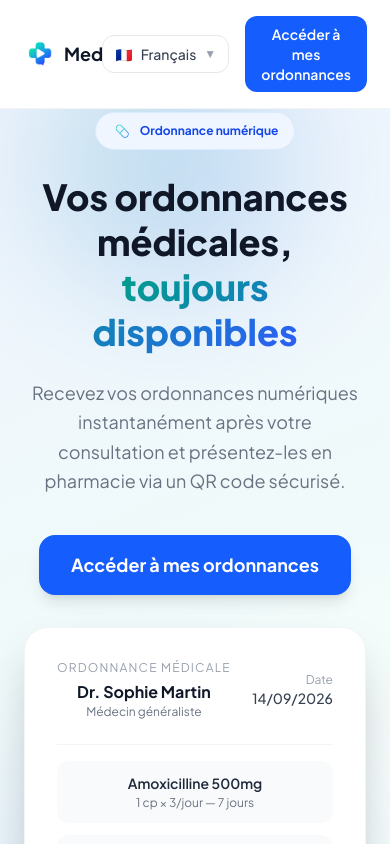
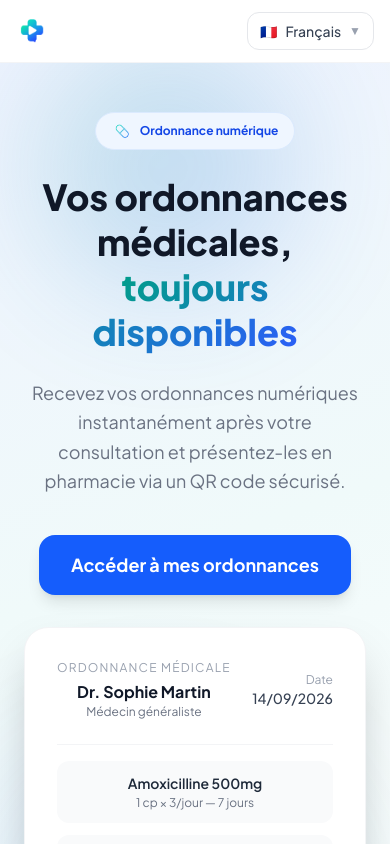
Before and after one commit to All185/medivio-frontend, a Next.js app: page /features/ordonnance in a window 390 px wide. Shown: the top 844 px of the page. Built offline with nearby package versions, Linux system fonts and the light colour scheme.

Commit message:
fix: header mobile optimisé pages features

```diff
--- a/app/features/consultation-differee/page.tsx
+++ b/app/features/consultation-differee/page.tsx
@@ -10,14 +10,14 @@ export default function ConsultationDiffereeFeaturePage() {
 
   return (
     <div className="min-h-screen bg-white">
-      <header className="fixed top-0 left-0 right-0 z-50 bg-white border-b border-gray-100 px-6 py-4 flex items-center justify-between">
+      <header className="fixed top-0 left-0 right-0 z-50 bg-white border-b border-gray-100 px-4 py-3 flex items-center justify-between">
         <div className="flex items-center gap-2 cursor-pointer" onClick={() => router.push('/')}>
           <Image src="/logo.png" alt="Medivio" width={32} height={32} style={{ objectFit: 'contain' }} />
-          <span className="font-bold text-gray-900 text-lg">Medivio</span>
+          <span className="font-bold text-gray-900 text-lg hidden sm:block">Medivio</span>
         </div>
-        <div className="flex items-center gap-4">
+        <div className="flex items-center gap-2">
           <LanguageSwitcher />
-          <button onClick={() => router.push('/register')} className="text-sm text-white font-semibold px-4 py-2 rounded-xl bg-blue-600">
+          <button onClick={() => router.push('/register')} className="hidden sm:block text-sm text-white font-semibold px-4 py-2 rounded-xl bg-blue-600">
             {t('async_page.cta_primary')}
           </button>
         </div>
--- a/app/features/ordonnance/page.tsx
+++ b/app/features/ordonnance/page.tsx
@@ -10,14 +10,14 @@ export default function OrdonnanceFeaturePage() {
 
   return (
     <div className="min-h-screen bg-white">
-      <header className="fixed top-0 left-0 right-0 z-50 bg-white border-b border-gray-100 px-6 py-4 flex items-center justify-between">
+      <header className="fixed top-0 left-0 right-0 z-50 bg-white border-b border-gray-100 px-4 py-3 flex items-center justify-between">
         <div className="flex items-center gap-2 cursor-pointer" onClick={() => router.push('/')}>
           <Image src="/logo.png" alt="Medivio" width={32} height={32} style={{ objectFit: 'contain' }} />
-          <span className="font-bold text-gray-900 text-lg">Medivio</span>
+          <span className="font-bold text-gray-900 text-lg hidden sm:block">Medivio</span>
         </div>
-        <div className="flex items-center gap-4">
+        <div className="flex items-center gap-2">
           <LanguageSwitcher />
-          <button onClick={() => router.push('/register')} className="text-sm text-white font-semibold px-4 py-2 rounded-xl bg-blue-600">
+          <button onClick={() => router.push('/register')} className="hidden sm:block text-sm text-white font-semibold px-4 py-2 rounded-xl bg-blue-600">
             {t('ordonnance_page.cta_primary')}
           </button>
         </div>
--- a/app/features/suivi-chronique/page.tsx
+++ b/app/features/suivi-chronique/page.tsx
@@ -10,14 +10,14 @@ export default function SuiviChroniqueFeaturePage() {
 
   return (
     <div className="min-h-screen bg-white">
-      <header className="fixed top-0 left-0 right-0 z-50 bg-white border-b border-gray-100 px-6 py-4 flex items-center justify-between">
+      <header className="fixed top-0 left-0 right-0 z-50 bg-white border-b border-gray-100 px-4 py-3 flex items-center justify-between">
         <div className="flex items-center gap-2 cursor-pointer" onClick={() => router.push('/')}>
           <Image src="/logo.png" alt="Medivio" width={32} height={32} style={{ objectFit: 'contain' }} />
-          <span className="font-bold text-gray-900 text-lg">Medivio</span>
+          <span className="font-bold text-gray-900 text-lg hidden sm:block">Medivio</span>
         </div>
-        <div className="flex items-center gap-4">
+        <div className="flex items-center gap-2">
           <LanguageSwitcher />
-          <button onClick={() => router.push('/register')} className="text-sm text-white font-semibold px-4 py-2 rounded-xl bg-blue-600">
+          <button onClick={() => router.push('/register')} className="hidden sm:block text-sm text-white font-semibold px-4 py-2 rounded-xl bg-blue-600">
             {t('chronic_page.cta_primary')}
           </button>
         </div>
--- a/app/features/teleconsultation/page.tsx
+++ b/app/features/teleconsultation/page.tsx
@@ -10,14 +10,14 @@ export default function TeleconsultationFeaturePage() {
 
   return (
     <div className="min-h-screen bg-white">
-      <header className="fixed top-0 left-0 right-0 z-50 bg-white border-b border-gray-100 px-6 py-4 flex items-center justify-between">
+      <header className="fixed top-0 left-0 right-0 z-50 bg-white border-b border-gray-100 px-4 py-3 flex items-center justify-between">
         <div className="flex items-center gap-2 cursor-pointer" onClick={() => router.push('/')}>
           <Image src="/logo.png" alt="Medivio" width={32} height={32} style={{ objectFit: 'contain' }} />
-          <span className="font-bold text-gray-900 text-lg">Medivio</span>
+          <span className="font-bold text-gray-900 text-lg hidden sm:block">Medivio</span>
         </div>
-        <div className="flex items-center gap-4">
+        <div className="flex items-center gap-2">
           <LanguageSwitcher />
-          <button onClick={() => router.push('/register')} className="text-sm text-white font-semibold px-4 py-2 rounded-xl bg-blue-600">
+          <button onClick={() => router.push('/register')} className="hidden sm:block text-sm text-white font-semibold px-4 py-2 rounded-xl bg-blue-600">
             {t('teleconsult_page.cta_primary')}
           </button>
         </div>
--- a/app/features/triage/page.tsx
+++ b/app/features/triage/page.tsx
@@ -10,14 +10,14 @@ export default function TriageFeaturePage() {
 
   return (
     <div className="min-h-screen bg-white">
-      <header className="fixed top-0 left-0 right-0 z-50 bg-white border-b border-gray-100 px-6 py-4 flex items-center justify-between">
+      <header className="fixed top-0 left-0 right-0 z-50 bg-white border-b border-gray-100 px-4 py-3 flex items-center justify-between">
         <div className="flex items-center gap-2 cursor-pointer" onClick={() => router.push('/')}>
           <Image src="/logo.png" alt="Medivio" width={32} height={32} style={{ objectFit: 'contain' }} />
-          <span className="font-bold text-gray-900 text-lg">Medivio</span>
+          <span className="font-bold text-gray-900 text-lg hidden sm:block">Medivio</span>
         </div>
-        <div className="flex items-center gap-4">
+        <div className="flex items-center gap-2">
           <LanguageSwitcher />
-          <button onClick={() => router.push('/register')} className="text-sm text-white font-semibold px-4 py-2 rounded-xl bg-blue-600">
+          <button onClick={() => router.push('/register')} className="hidden sm:block text-sm text-white font-semibold px-4 py-2 rounded-xl bg-blue-600">
             {t('triage_page.cta_primary')}
           </button>
         </div>
```
